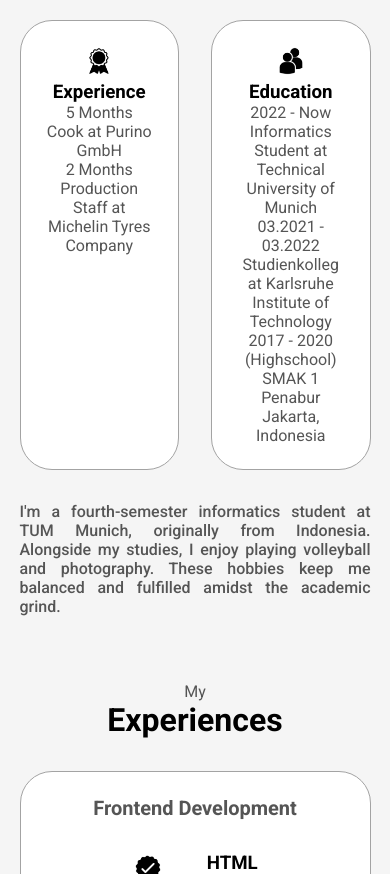
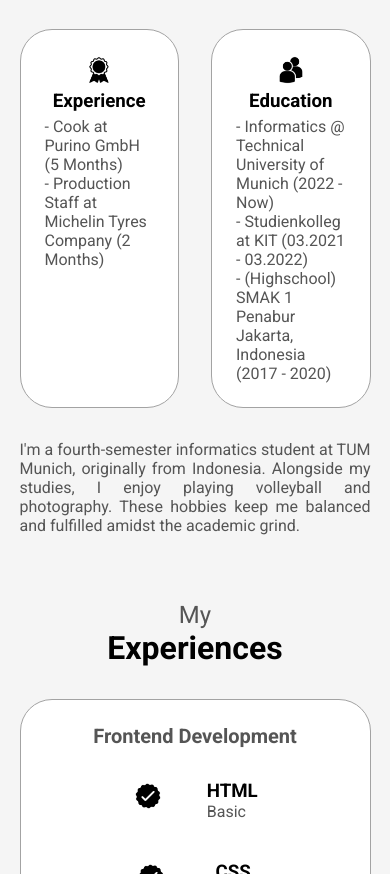
Before and after one commit to nicnicccc/persoWeb, a plain HTML site: page index.html in a window 390 px wide. Shown: the part 1126-2000 px from the top of the page. Drawn offline with Linux system fonts and the light colour scheme.

Commit message:
fixed text

```diff
--- a/index.html
+++ b/index.html
@@ -88,9 +88,12 @@
                             alt="Experience icon"
                             class="icon"
                     />
-                    <h3>Experience</h3>
-                    <p>5 Months <br />Cook at Purino GmbH</p>
-                    <p>2 Months <br />Production Staff at Michelin Tyres Company</p>
+                    <h3 class="x">Experience</h3>
+                    <div class="details-container1">
+                        <p class="wowo">- Cook at Purino GmbH (5 Months)</p>
+                        <p class="wowo">- Production Staff at Michelin Tyres Company (2 Months) </p>
+                    </div>
+
                 </div>
                 <div class="details-container">
                     <img
@@ -98,10 +101,13 @@
                             alt="Education icon"
                             class="icon"
                     />
-                    <h3>Education</h3>
-                    <p>2022 - Now<br />Informatics Student at Technical University of Munich</p>
-                    <p>03.2021 - 03.2022<br />Studienkolleg at Karlsruhe Institute of Technology</p>
-                    <p>2017 - 2020<br />(Highschool) SMAK 1 Penabur Jakarta, Indonesia</p>
+                    <h3 class="x">Education</h3>
+                    <div class="details-container1">
+                        <p class="wowo">- Informatics @ Technical University of Munich (2022 - Now)</p>
+                        <p class="wowo">- Studienkolleg at KIT (03.2021 - 03.2022)</p>
+                        <p class="wowo">- (Highschool) SMAK 1 Penabur Jakarta, Indonesia (2017 - 2020)</p>
+                    </div>
+
                 </div>
             </div>
             <div class="text-container">
--- a/mediaqueries.css
+++ b/mediaqueries.css
@@ -10,9 +10,11 @@
     #projects {
         height: fit-content;
     }
+
 }
 
 @media screen and (max-width: 1200px) {
+
     #desktop-nav {
         display: none;
     }
@@ -37,13 +39,16 @@
     section {
         margin: 0 5%;
     }
-    .section__pic-container {
-        width: 275px;
-        height: 275px;
+    .section__pic-container, .profpic-nico{
+        width: 300px;
+        height: 300px;
         margin: 0 auto 2rem;
     }
     .about-containers {
         margin-top: 0;
+    }
+    .details-container1{
+
     }
 }
 
@@ -91,6 +96,9 @@
         height: 46vw;
         justify-content: center;
     }
+    .section__text__p1{
+        font-size: 1.5rem;
+    }
     .section__text__p2 {
         font-size: 1.25rem;
     }
--- a/style.css
+++ b/style.css
@@ -191,6 +191,7 @@ section {
 }
 
 .section__text__p1 {
+    font-size: 1.75rem;
     text-align: center;
 }
 
@@ -307,12 +308,17 @@ section {
     border-color: rgb(163, 163, 163);
     text-align: center;
 }
+.details-container1{
+    text-align: left;
+}
 
 .section-container {
     gap: 4rem;
     height: 80%;
 }
-
+.x {
+    margin-bottom: 5px;
+}
 .section__pic-container {
     height: 400px;
     width: 400px;
@@ -632,7 +638,7 @@ footer p {
 }
 
 .text-container {
-    font-weight: 450;
-    text-align: justify;
+    font-weight: 400;
+    text-align: left;
 
 }
```
